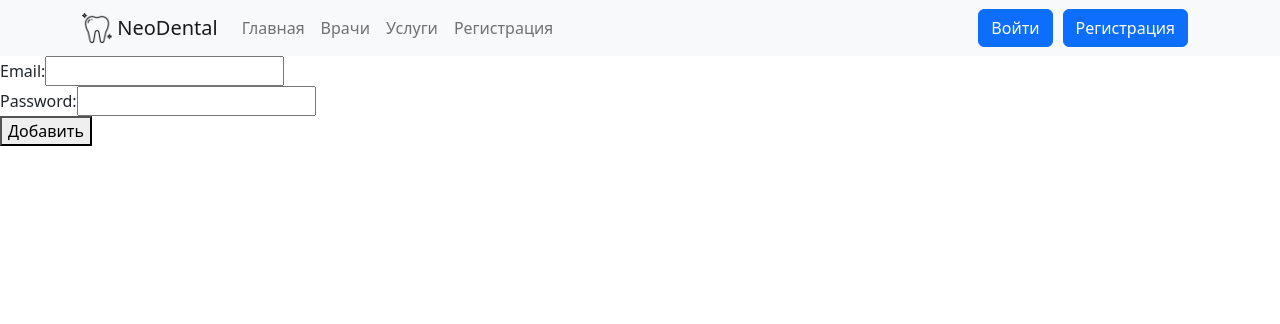
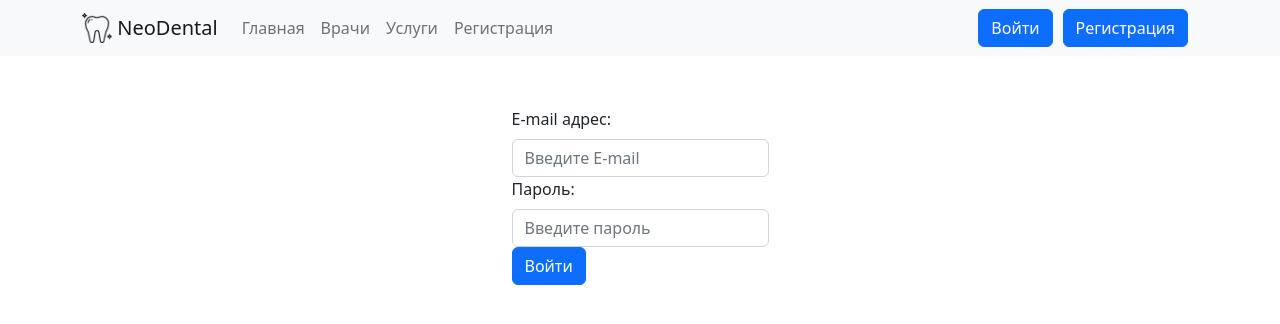
Before and after one commit to ruselikes/DentalClinic, a React (Create React App) app: page /me in a window 1280 px wide. Shown: the top 324 px of the page. Built offline with nearby package versions, Linux system fonts and the light colour scheme.

Commit message:
Чутка закастомил рег и вход страницы. Сделал бутстратом вход

```diff
--- a/src/Components/Autorization/LoginForm.js
+++ b/src/Components/Autorization/LoginForm.js
@@ -1,7 +1,9 @@
-import { useState,useContext} from 'react';
+import React, { useState,useContext} from 'react';
 import {redirect, useNavigate} from "react-router-dom";
 
 import {AuthContext} from '../../AuthContext'
+import {Button, Form, Container} from "react-bootstrap";
+
 const LoginForm = ({ history }) => {
     const [email, setEmail] = useState('');
     const [password, setPassword] = useState('');
@@ -53,19 +55,49 @@ const LoginForm = ({ history }) => {
     };
 
     return (
-        <form onSubmit={handleSubmit}>
-            <label>
-                Email:
-                <input type="text" name="username" value={email} onChange={e => setEmail(e.target.value)} />
-            </label>
-            <br />
-            <label>
-                Password:
-                <input type="password" name="password" value={password} onChange={e => setPassword(e.target.value)} />
-            </label>
-            <br />
-            <button type="submit">Добавить</button>
-        </form>
+        <Container style={{display:"flex",justifyContent:"center",marginTop:"4%"}}>
+        {/*<form onSubmit={handleSubmit}>*/}
+        {/*    <label>*/}
+        {/*        Email:*/}
+        {/*        <input type="text" name="username" value={email} onChange={e => setEmail(e.target.value)} />*/}
+        {/*    </label>*/}
+        {/*    <br />*/}
+        {/*    <label>*/}
+        {/*        Password:*/}
+        {/*        <input type="password" name="password" value={password} onChange={e => setPassword(e.target.value)} />*/}
+        {/*    </label>*/}
+        {/*    <br />*/}
+        {/*    <button type="submit">Войти</button>*/}
+        {/*</form>*/}
+    <Form onSubmit={handleSubmit}>
+        <Form.Group controlId="email">
+            <Form.Label>E-mail адрес:</Form.Label>
+            <Form.Control
+                type="email"
+                placeholder="Введите E-mail"
+                value={email}
+                name="email"
+                onChange={(e) => setEmail(e.target.value)}
+            />
+        </Form.Group>
+
+        <Form.Group controlId="password">
+            <Form.Label>Пароль:</Form.Label>
+            <Form.Control
+                type="password"
+                placeholder="Введите пароль"
+                value={password}
+                name="password"
+                onChange={(e) => setPassword(e.target.value)}
+            />
+        </Form.Group>
+        <Button variant="primary" type="submit">
+            Войти
+        </Button>
+    </Form>
+        </Container>
+
+
     );
 };
 export default LoginForm;
--- a/src/Components/Autorization/RegistrationForm.js
+++ b/src/Components/Autorization/RegistrationForm.js
@@ -1,5 +1,5 @@
 import React, { useState } from "react";
-import { Form, Button } from "react-bootstrap";
+import { Form, Button,Container} from "react-bootstrap";
 import { useHistory } from 'react-router-dom';
 
 const RegistrationForm = () => {
@@ -82,7 +82,8 @@ const RegistrationForm = () => {
     };
     /*------------------------------------------------------------------*/
     return (
-        <Form onSubmit={handleSubmit}>
+        <Container style={{display:"flex",justifyContent:"center",marginTop:"4%",width:"80%"}}>
+        <Form style={{width:"50%"}}onSubmit={handleSubmit}>
             <Form.Group controlId="email">
                 <Form.Label>E-mail адрес:</Form.Label>
                 <Form.Control
@@ -141,6 +142,7 @@ const RegistrationForm = () => {
                 Register
             </Button>
         </Form>
+        </Container>
     );
 };
 
```
Also changed, not shown: 1 other file (tests, documents, lock files or other folders).
